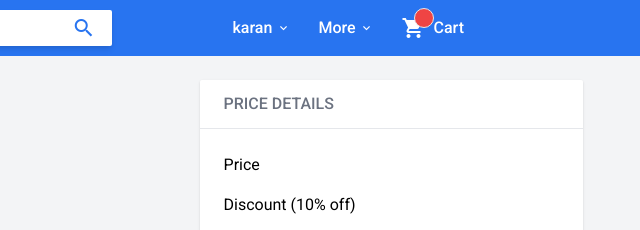
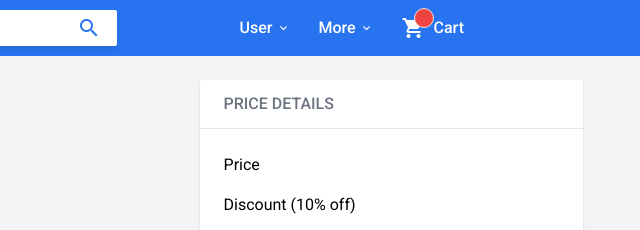
Before and after one commit to karan-raval/JS-API-Project, a website: page cart.html in a window 1280 px wide. Shown: the top 230 px of the page, 640-1280 px from the left. Drawn offline with nearby package versions, Linux system fonts and the light colour scheme; some packages are replaced by stand-ins of ours; no server answers; a script that the page names is missing.

Commit message:
Add files via upload

```diff
--- a/cart.html
+++ b/cart.html
@@ -63,7 +63,7 @@
 
             <!-- right navs -->
             <div class="flex items-center justify-between gap-7 relative">
-                <span class="userDropDown flex items-center text-white font-medium gap-1 cursor-pointer">karan
+                <span class="userDropDown flex items-center text-white font-medium gap-1 cursor-pointer">User
                     <span class="material-icons text-sm transition-transform duration-100">expand_more</span>
                 </span>
 
```
